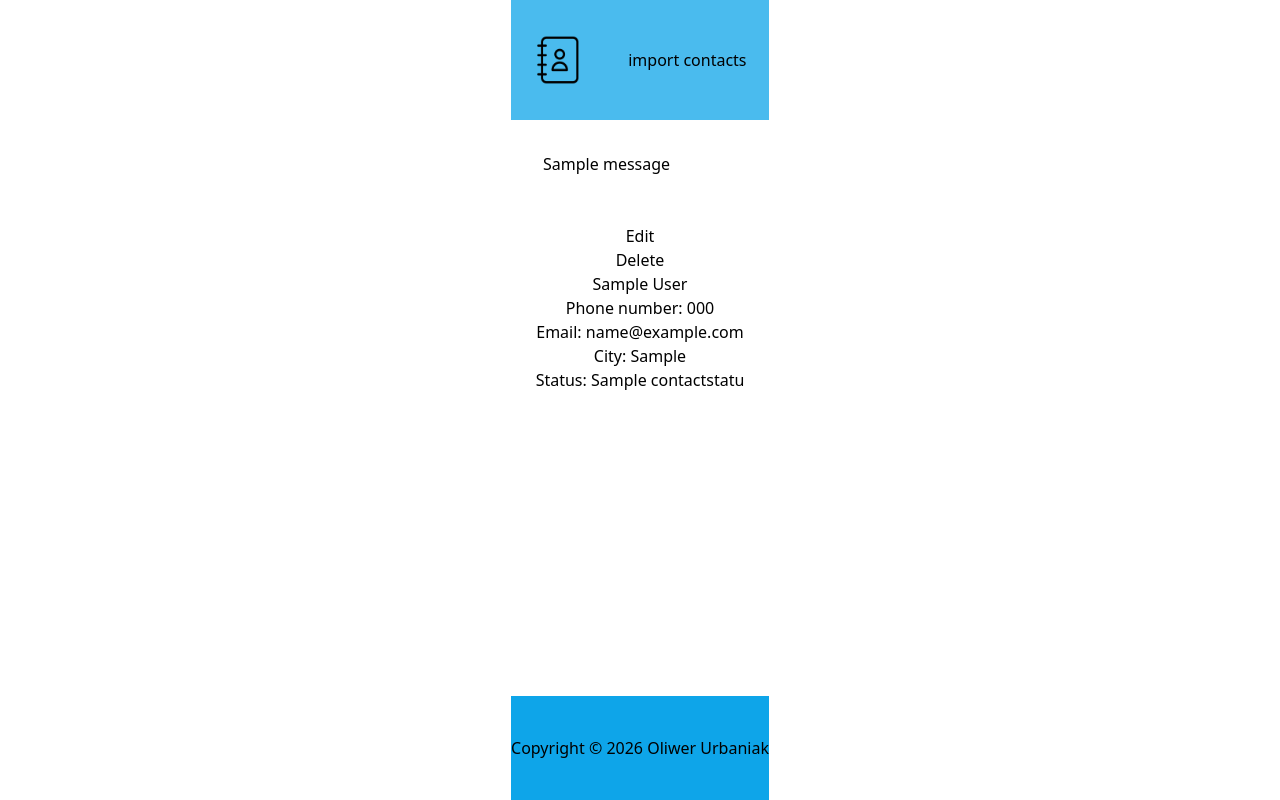
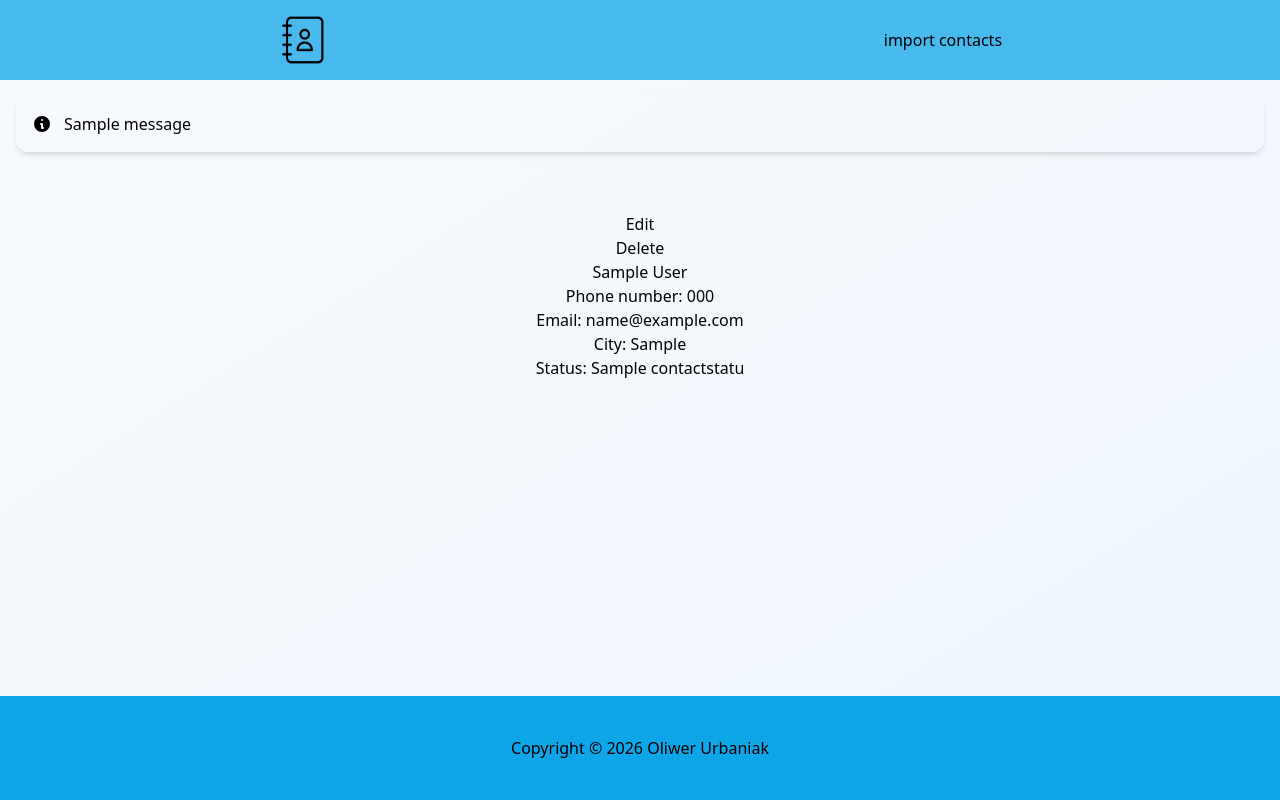
Before and after one commit to ovezthaking/Contact-Manager, a Django app: page /contact/1/ in a window 1280 px wide. Run offline with Django 5.2, Linux system fonts and the light colour scheme; tables that the repository leaves empty hold one stand-in row (values such as "Sample post"); one stand-in notice (Sample message) is shown; some libraries are stand-ins or nearby versions.

Commit message:
Refactor code structure for improved readability and maintainability

```diff
--- a/templates/main.html
+++ b/templates/main.html
@@ -1,7 +1,7 @@
 {% load static %}
 {% load static tailwind_tags %}
 <!DOCTYPE html>
-<html lang="en" class="flex flex-col items-center justify-items-center w-full h-full">
+<html lang="en">
 <head>
     <meta charset="UTF-8">
     <meta name="viewport" content="width=device-width, initial-scale=1.0">
@@ -9,19 +9,24 @@
     <link rel="stylesheet" href="{% static 'contact/css/index.css' %}">
     {% tailwind_css %}
 </head>
-<body class="flex flex-col w-sm min-h-screen">
+<body class="flex flex-col min-h-screen bg-gradient-to-br from-slate-50 to-blue-50 w-sm">
     {% include 'navbar.html' %}
 
     {% if messages %}
-    <div class="w-full max-w-4xl mx-auto px-4 py-4">
+    <div class="w-full max-w-7xl mx-auto px-4 py-4">
         {% for message in messages %}
-        <div class="mb-4 p-4 rounded-lg {% if message.tags %}{{ message.tags }}{% else %}bg-blue-100 text-blue-800{% endif %}">
-            {{ message }}
+        <div class="mb-3 p-4 rounded-xl shadow-md animate-fade-in
+                    {% if message.tags %}{{ message.tags }}{% else %}bg-blue-50 text-blue-800 border border-blue-200{% endif %}
+                    flex items-center gap-3">
+            <svg class="w-5 h-5 flex-shrink-0" fill="currentColor" viewBox="0 0 20 20">
+                <path fill-rule="evenodd" d="M18 10a8 8 0 11-16 0 8 8 0 0116 0zm-7-4a1 1 0 11-2 0 1 1 0 012 0zM9 9a1 1 0 000 2v3a1 1 0 001 1h1a1 1 0 100-2v-3a1 1 0 00-1-1H9z" clip-rule="evenodd"/>
+            </svg>
+            <span>{{ message }}</span>
         </div>
         {% endfor %}
     </div>
     {% endif %}
-    <main class="flex-1 w-full">
+    <main class="flex-1 w-full max-w-7xl mx-auto px-4 py-8">
     {% block content %}
 
     {% endblock content %}
```
Also changed, not shown: static/contact/img/cm_logo.png (added).
